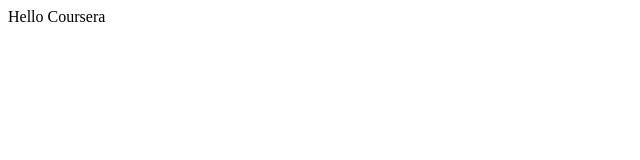
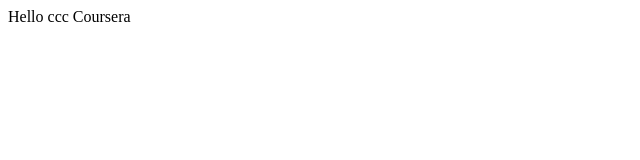
Before and after one commit to Mr-Raizada/coursera-test, a plain HTML site: page sites1/My coursera Test.html in a window 1280 px wide. Shown: the full height of the page, 0-640 px from the left. Drawn offline with Linux system fonts and the light colour scheme.

Commit message:
Update My coursera Test.html

```diff
--- a/sites1/My coursera Test.html
+++ b/sites1/My coursera Test.html
@@ -7,6 +7,6 @@
     <title> Hello Coursera </title>
 </head>
 <body>
-    <hl>Hello Coursera</hl>
+    <hl>Hello ccc Coursera</hl>
 </body>
 </html>
```
